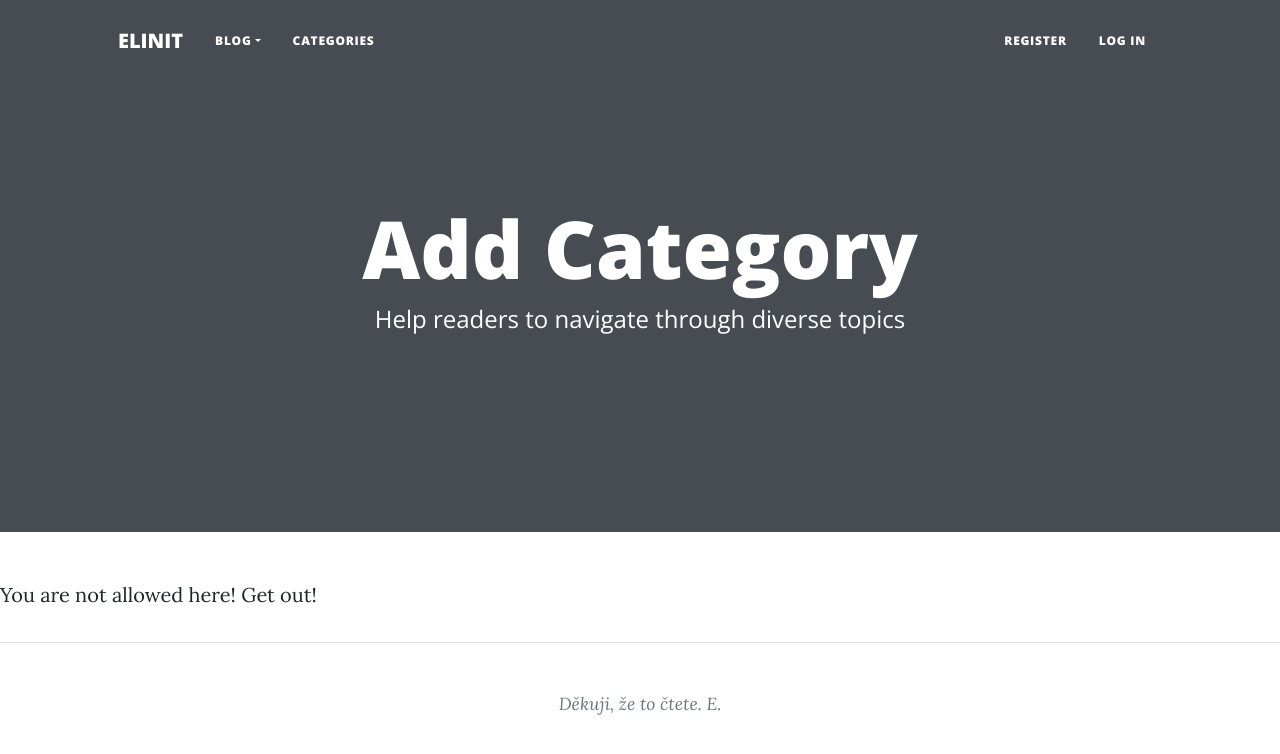
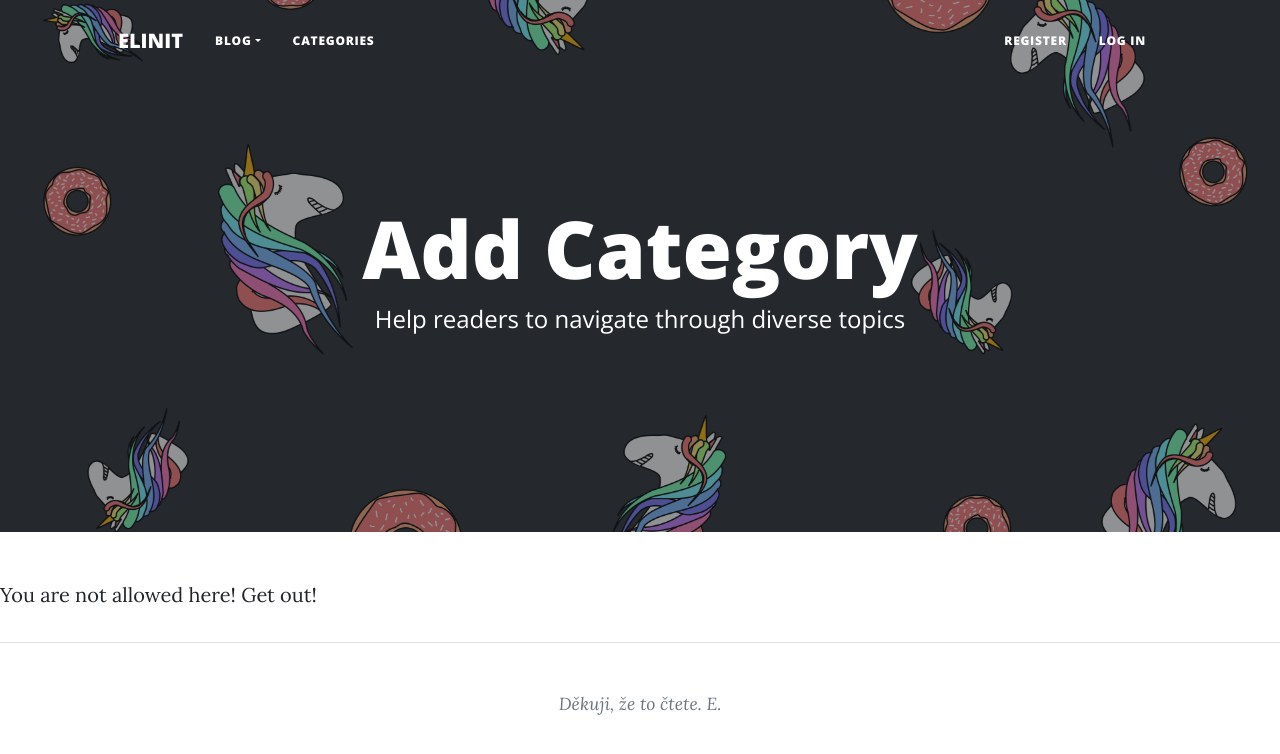
Before and after one commit to eliska-n/elinit, a Django app: page /add_category in a window 1280 px wide. Shown: the top 754 px of the page. Run offline with Django 3.2, Linux system fonts and the light colour scheme; parts of the project's set-up code (start-up, migrations or seed data) failed here and were passed over; some libraries are stand-ins or nearby versions.

Commit message:
opravila jsem background image

```diff
--- a/blog/templates/add_category.html
+++ b/blog/templates/add_category.html
@@ -13,8 +13,12 @@
     Help readers to navigate through diverse topics
 {% endblock %}
 
-{% block header_image %}
-<header class="masthead" style="background-image: url('assets/img/home-bg.jpg')">
+{% block bgimg %}
+<style>
+    header.masthead {
+    background-image: url("{% static 'blog/images/elinit_unicorns.png' %}");
+    }
+</style>
 {% endblock %}
 
 {% block content %}
```
